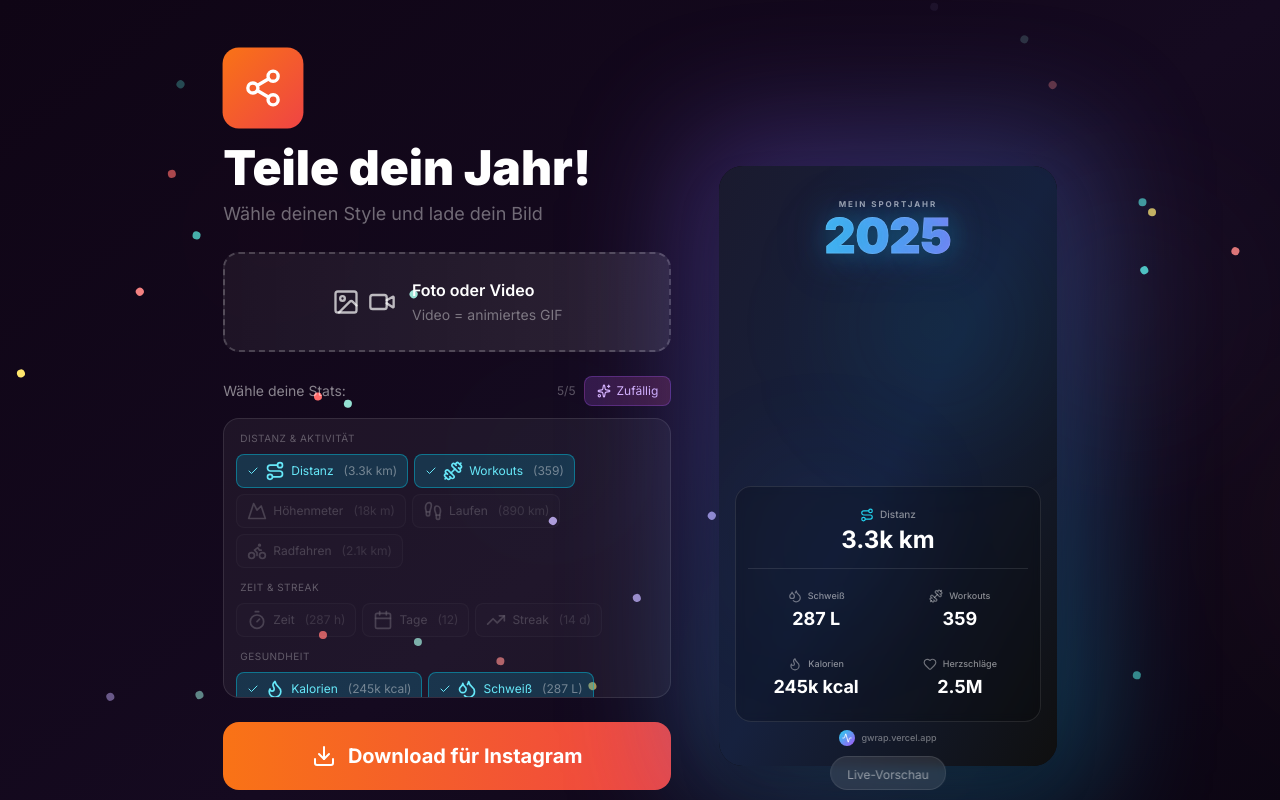
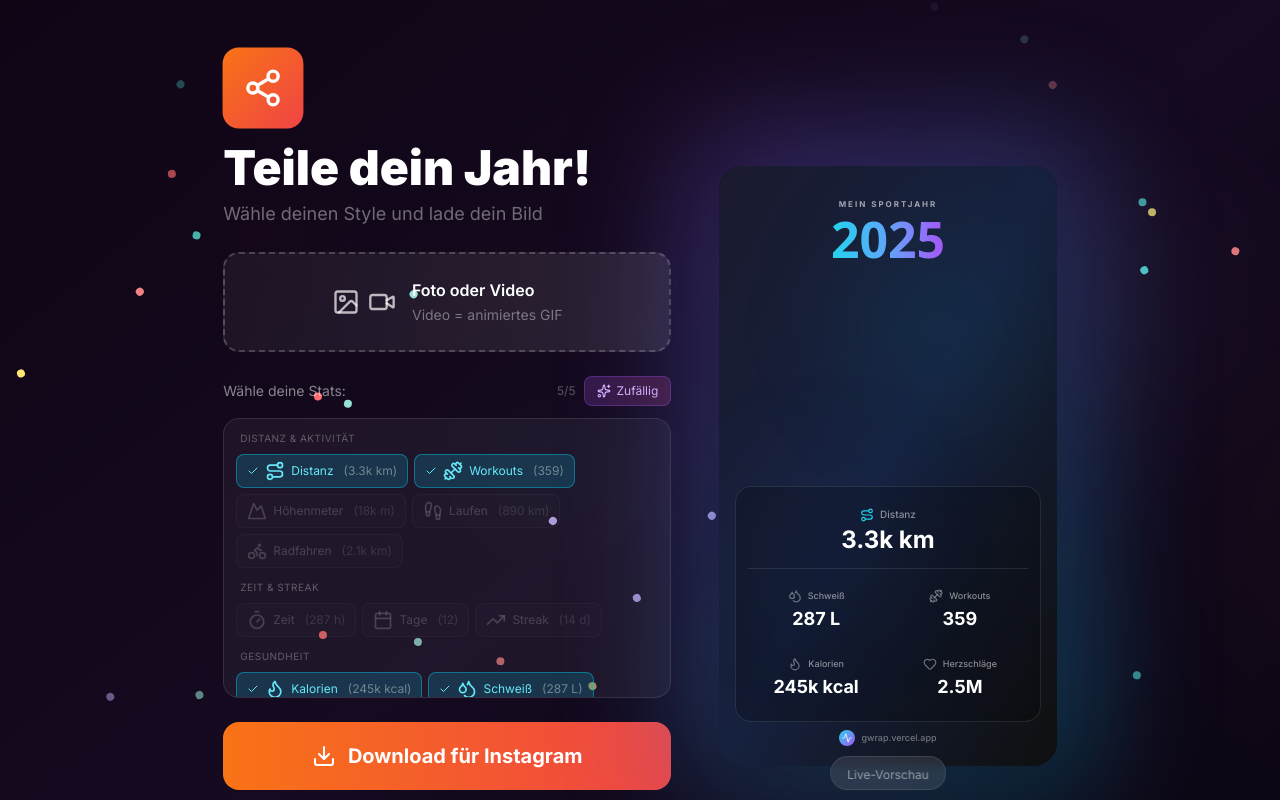
Before and after one commit to philippoppel/garmin-wrapped, a Next.js app: page /test-card in a window 1280 px wide. Shown: the top 800 px of the page. Built offline with nearby package versions, Linux system fonts and the light colour scheme.

Commit message:
Fix Instagram share card: use SVG for gradient year text
html2canvas doesn't render CSS background-clip:text correctly,
causing the gradient to appear as a solid bar instead of text.
SVG with linearGradient fill renders correctly in exports.

```diff
--- a/src/components/slides/FinalShareSlide.tsx
+++ b/src/components/slides/FinalShareSlide.tsx
@@ -652,6 +652,32 @@ function MediaBackground({ media }: { media: MediaProps }) {
   );
 }
 
+// SVG Gradient Year Text - works with html2canvas
+function GradientYearText({ year }: { year: number }) {
+  return (
+    <svg viewBox="0 0 200 60" className="w-48 h-auto mx-auto">
+      <defs>
+        <linearGradient id="yearGradient" x1="0%" y1="0%" x2="100%" y2="0%">
+          <stop offset="0%" stopColor="#22d3ee" />
+          <stop offset="50%" stopColor="#60a5fa" />
+          <stop offset="100%" stopColor="#a855f7" />
+        </linearGradient>
+      </defs>
+      <text
+        x="100"
+        y="48"
+        textAnchor="middle"
+        fill="url(#yearGradient)"
+        fontSize="52"
+        fontWeight="900"
+        fontFamily="system-ui, -apple-system, sans-serif"
+      >
+        {year}
+      </text>
+    </svg>
+  );
+}
+
 // Custom Card with selectable stats - compact layout for 5 stats
 function CustomCard({ stats, media, selectedStats }: { stats: YearStats; media: MediaProps; selectedStats: string[] }) {
   const displayStats = selectedStats
@@ -668,15 +694,7 @@ function CustomCard({ stats, media, selectedStats }: { stats: YearStats; media:
         {/* Hero Header - Compact */}
         <div className="text-center pt-4 pb-2">
           <div className="text-white/60 text-[8px] font-bold tracking-[0.25em] uppercase mb-0.5">Mein Sportjahr</div>
-          <div
-            className="text-5xl font-black text-transparent bg-clip-text bg-gradient-to-r from-cyan-400 via-blue-400 to-purple-500"
-            style={{
-              textShadow: "0 0 30px rgba(6, 182, 212, 0.5), 0 0 60px rgba(139, 92, 246, 0.3)",
-              WebkitTextStroke: "1px rgba(255,255,255,0.1)"
-            }}
-          >
-            {stats.year}
-          </div>
+          <GradientYearText year={stats.year} />
         </div>
 
         {/* Stats Grid - Compact 2x3 layout */}
```
